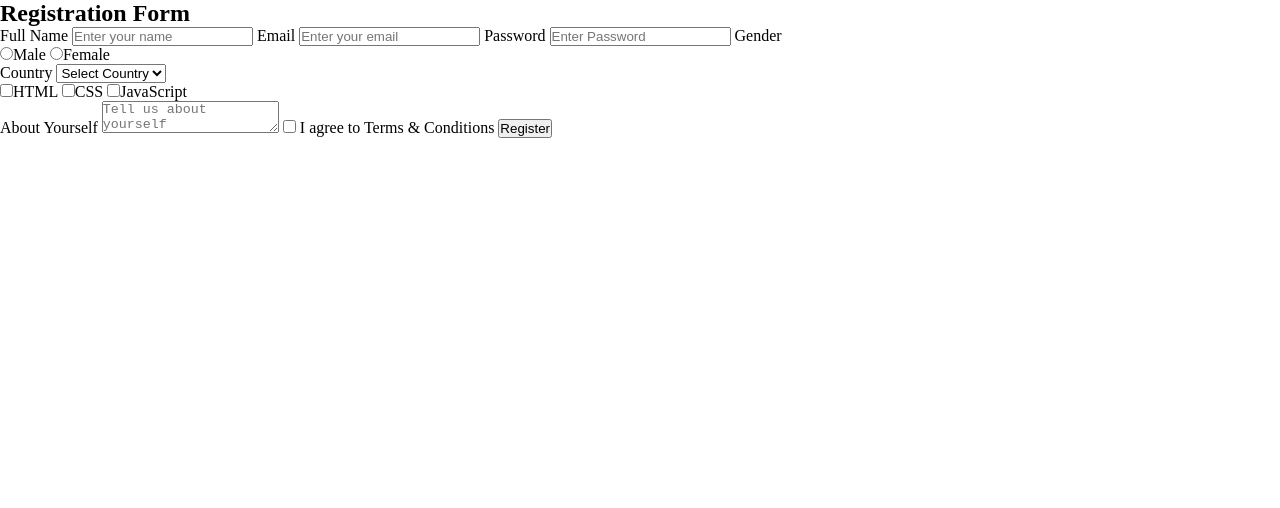
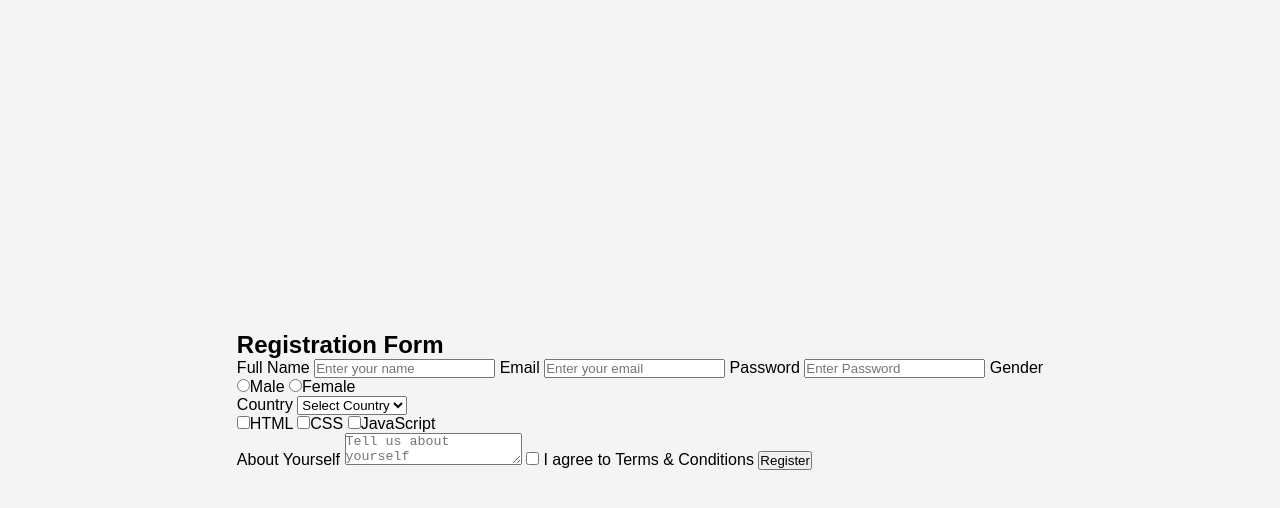
Before and after one commit to BabluBhai-dev/Registration_form_using_HTML_CSS, a plain HTML site: page index.html in a window 1280 px wide. Drawn offline with Linux system fonts and the light colour scheme.

Commit message:
added style to the body

```diff
--- a/style.css
+++ b/style.css
@@ -3,3 +3,14 @@
     padding: 0;
     box-sizing: border-box;
 }
+
+body{
+    font-family: Arial,sans-serif;
+    background: #f4f4f4;
+
+    display: flex;
+    justify-content: center;
+    align-items: center;
+
+    min-height: 100vh;
+}
```
